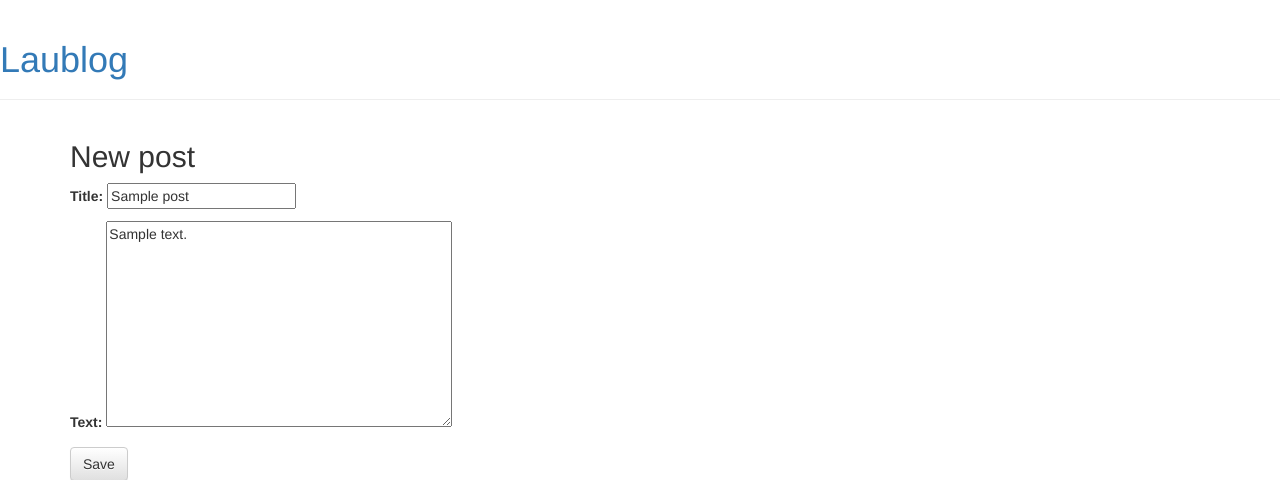
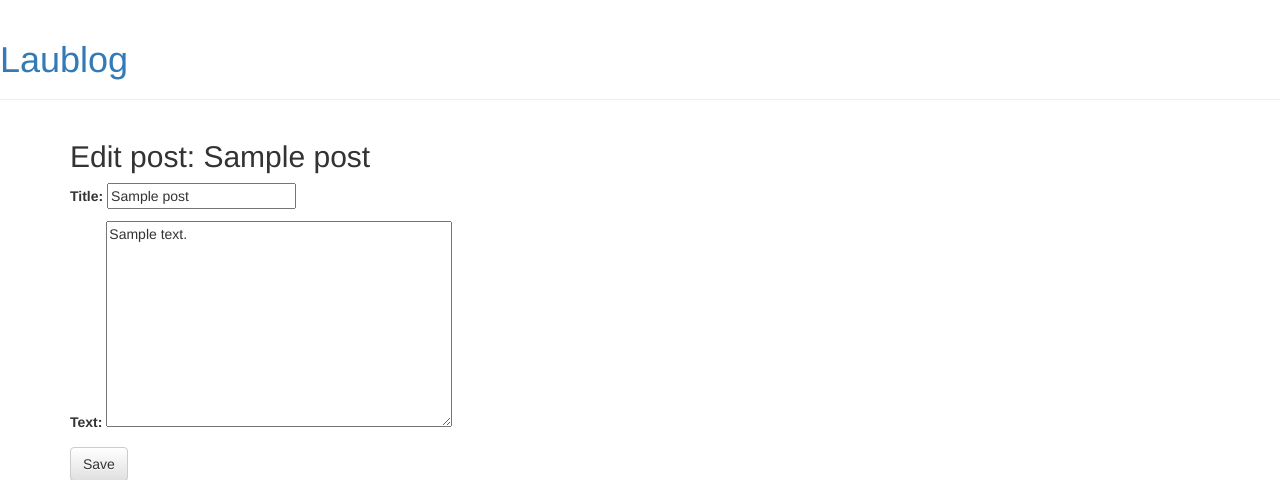
Before and after one commit to lautaronahuelp/my-first-blog, a Django app: page /post/1/edit/ in a window 1280 px wide. Shown: the top 480 px of the page. Run offline with Django 3.2, Linux system fonts and the light colour scheme; tables that the repository leaves empty hold one stand-in row (values such as "Sample post"); some libraries are stand-ins or nearby versions.

Commit message:
Titulo diferente en post_edit segun se edite o se cree Post

```diff
--- a/blog/templates/blog/post_edit.html
+++ b/blog/templates/blog/post_edit.html
@@ -1,7 +1,11 @@
 {% extends 'blog/base.html' %}
 
 {% block content %}
-    <h2>New post</h2>
+    {% if post %}
+        <h2>Edit post: {{ post.title }}</h2>
+    {% else %}
+        <h2>New post</h2>
+    {% endif %}
     <form method="POST" class="post_form">{% csrf_token %}
         {{ form.as_p }}
         <button type="submit" class="save btn btn-default">Save</button>
--- a/blog/views.py
+++ b/blog/views.py
@@ -37,4 +37,4 @@ def post_edit(request, pk):
             return redirect('post_detail', pk=post.pk)
     else:
         form = PostForm(instance=post)
-    return render(request, 'blog/post_edit.html', {'form': form})
+    return render(request, 'blog/post_edit.html', {'form': form, 'post': post})
```
